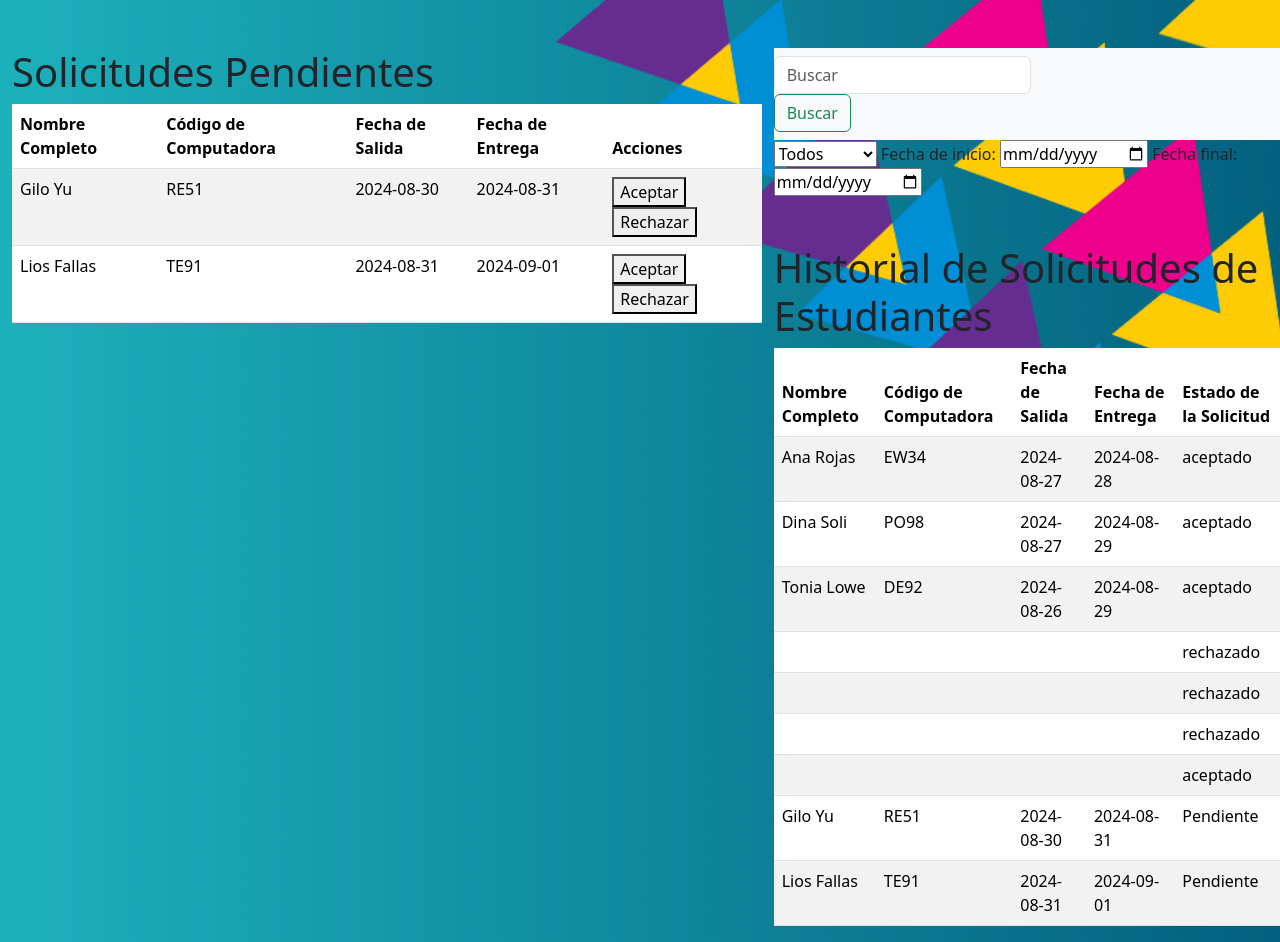
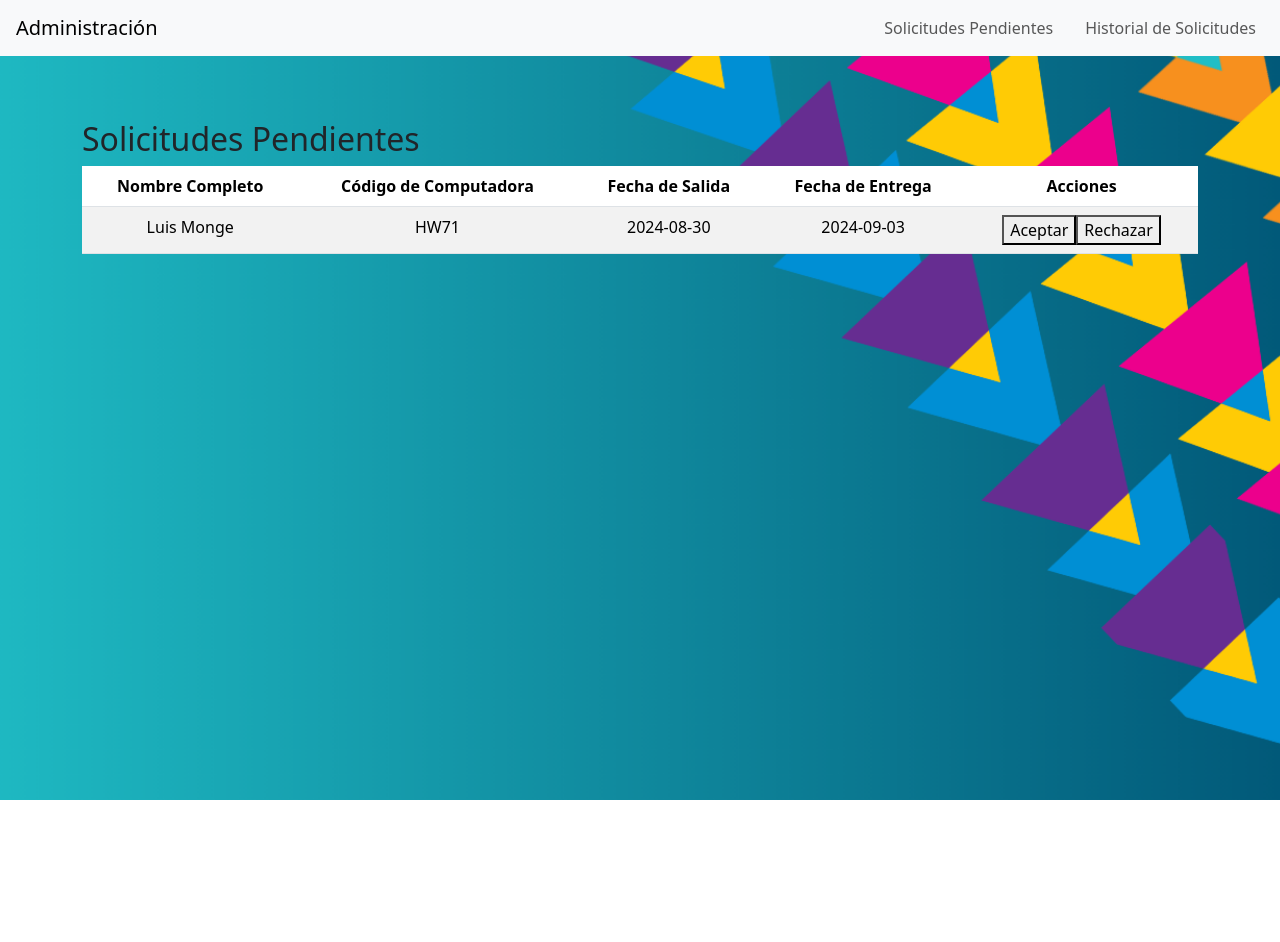
Before and after one commit to MarilaMorales/Permisos-Computadoras, a website built with Parcel: page src/Administracion/Administracion.html in a window 1280 px wide. After the commit the page ends 800 px from the top, so only its background shows below. Built offline with nearby package versions, Linux system fonts and the light colour scheme; data requests are answered from the project's data file.

Commit message:
filtros terminado

```diff
--- a/package.json
+++ b/package.json
@@ -8,7 +8,9 @@
   "type": "module",
   "scripts": {
     "server": "json-server --port 3001 --watch server/db.json",
-    "start": "npx parcel src/Estudiantes/Estudiantes.html"
+    "start": "npx parcel src/Login/Login.html"
+
+
   },
   "keywords": [],
   "author": "",
--- a/server/db.json
+++ b/server/db.json
@@ -53,10 +53,10 @@
       "password": "3456"
     },
     {
-      "id": "ffe9",
-      "nombre": "Luna gomez",
-      "correo": "luna@gmail.com",
-      "password": "3456"
+      "id": "0599",
+      "nombre": "Dino",
+      "correo": "dino@gmail.com",
+      "password": "1234"
     }
   ],
   "admins": [
@@ -104,38 +104,47 @@
       "estado": "aceptado"
     },
     {
-      "estado": "rechazado",
-      "id": "81b8"
+      "id": "204c",
+      "usuario": "VE28",
+      "codigoComputadora": "VQ24",
+      "fechaSalida": "2024-08-31",
+      "fechaRegreso": "2024-09-02",
+      "estado": "aceptado"
     },
     {
-      "estado": "rechazado",
-      "id": "2a33"
+      "id": "4eb9",
+      "usuario": "Diaz",
+      "codigoComputadora": "FER4",
+      "fechaSalida": "2024-08-13",
+      "fechaRegreso": "2024-08-22",
+      "estado": "rechazado"
     },
     {
-      "estado": "rechazado",
-      "id": "e9e8"
-    },
-    {
-      "estado": "aceptado",
-      "id": "e863"
-    },
-    {
-      "id": "8fb9",
-      "usuario": "Gilo Yu",
-      "sede": "Sede Edunamica Nosara",
+      "id": "d96d",
+      "usuario": "Luis Monge",
+      "sede": "Sede El Huerto",
       "fechaSalida": "2024-08-30",
-      "fechaRegreso": "2024-08-31",
-      "codigoComputadora": "RE51",
+      "fechaRegreso": "2024-09-03",
+      "codigoComputadora": "HW71",
       "condicionesAceptadas": true
     },
     {
-      "id": "1f43",
-      "usuario": "Lios Fallas",
-      "sede": "Sede Santa Ana",
+      "id": "5964",
+      "usuario": "Rebeca",
+      "sede": "Sede Edunamica Nosara",
       "fechaSalida": "2024-08-31",
-      "fechaRegreso": "2024-09-01",
-      "codigoComputadora": "TE91",
-      "condicionesAceptadas": true
+      "fechaRegreso": "2024-09-03",
+      "codigoComputadora": "VM73",
+      "condicionesAceptadas": true,
+      "estado": "aceptado"
+    },
+    {
+      "id": "c343",
+      "usuario": "Roberto Ruiz",
+      "codigoComputadora": "CR66",
+      "fechaSalida": "2024-08-30",
+      "fechaRegreso": "2024-08-31",
+      "estado": "rechazado"
     }
   ]
 }
--- a/src/Administracion/Administracion.html
+++ b/src/Administracion/Administracion.html
@@ -1,5 +1,5 @@
 <!DOCTYPE html>
-<html lang="en">
+<html lang="es">
 <head>
     <meta charset="UTF-8">
     <meta name="viewport" content="width=device-width, initial-scale=1.0">
@@ -9,8 +9,28 @@
 </head>
 <body>
 
+    <!-- Navbar -->
+    <nav id="titulo" class="navbar navbar-expand-lg navbar-light bg-light">
+        <a class="navbar-brand" href="#">Administración</a>
+        <button class="navbar-toggler" type="button" data-bs-toggle="collapse" data-bs-target="#navbarNav" aria-controls="navbarNav" aria-expanded="false" aria-label="Toggle navigation">
+            <span class="navbar-toggler-icon"></span>
+        </button>
+        <div class="collapse navbar-collapse" id="navbarNav">
+            <ul class="navbar-nav">
+                <li class="nav-item">
+                    <a class="nav-link" href="#" data-target="solicitudesPendientes">Solicitudes Pendientes</a>
+                </li>
+                <li class="nav-item">
+                    <a class="nav-link" href="#" data-target="historialSolicitudes">Historial de Solicitudes</a>
+                </li>
+            </ul>
+        </div>
+    </nav>
+
     <div class="container mt-5">
-        <h1>Solicitudes Pendientes</h1>
+        <!-- Solicitudes Pendientes -->
+        <section id="solicitudesPendientes">
+            <h2>Solicitudes Pendientes</h2>
             <table id="tablaSolicitudes" class="table table-striped">
                 <thead>
                     <tr>
@@ -25,32 +45,24 @@
                     <!-- Las filas de solicitudes pendientes se agregarán aquí dinámicamente -->
                 </tbody>
             </table>
-    </div>
+        </section>
 
-    <div class="containerHistorial mt-5">
-        <!-- Buscador  -->
-        <div class="searchBar">
-            <nav class="navbar navbar-light bg-light">
-                <form class="form-inline">
-                    <input id="inputSearch" class="form-control mr-sm-2" type="search" placeholder="Buscar" aria-label="Buscar">
-                    <button class="btn btn-outline-success my-2 my-sm-0" type="button">Buscar</button>
-                </form>
-            </nav>
-            <select id="solicitudSearch">
+        <!-- Historial de Solicitudes -->
+        <section id="historialSolicitudes" class="mt-5" style="display: none;">
+            <h2>Historial de Solicitudes de Estudiantes</h2>
+            <div class="search-bar mb-3">
+                <input id="inputSearch" class="form-control me-2" type="search" placeholder="Buscar" aria-label="Buscar">
+                <select id="solicitudSearch" class="form-select me-2">
                     <option value="todos">Todos</option>
                     <option value="rechazada">Rechazada</option>
                     <option value="aprobada">Aprobada</option>
                 </select>
-            <label for="startDate">Fecha de inicio:</label>
-            <input type="date" id="fechaInicio">
-
-            <label for="endDate">Fecha final:</label>
-            <input type="date" id="fechaFinal">
-
+                <label for="fechaInicio" class="me-2">Fecha de inicio:</label>
+                <input type="date" id="fechaInicio" class="form-control me-2">
+                <label for="fechaFinal" class="me-2">Fecha final:</label>
+                <input type="date" id="fechaFinal" class="form-control me-2">
+                <button class="btn btn-outline-success" type="button">Buscar</button>
             </div>
-
-        <div class="container2 mt-5">
-            <h1>Historial de Solicitudes de Estudiantes</h1>
             <table id="Historial" class="table table-striped">
                 <thead>
                     <tr>
@@ -62,12 +74,10 @@
                     </tr>
                 </thead>
                 <tbody>
-
                     <!-- Las filas del historial se agregarán aquí dinámicamente -->
-
                 </tbody>
             </table>
-        </div>
+        </section>
     </div>
 
     <script type="module" src="Administracion.js"></script>
--- a/src/Administracion/Administracion.js
+++ b/src/Administracion/Administracion.js
@@ -6,7 +6,8 @@ window.onload = function() {
     mostrarHistorial(); // Llama a la función para mostrar el historial al cargar
 
     // Asignar event listener al botón de búsqueda
-    document.querySelector('.btn-outline-success').addEventListener('click', filtrarSolicitudes);
+    let botonBuscar = document.querySelector('.btn-outline-success');
+    botonBuscar.addEventListener('click', filtrarSolicitudes);
 
     // Asignar event listener al select para filtrar por estado
     document.getElementById('solicitudSearch').addEventListener('change', function() {
@@ -14,16 +15,38 @@ window.onload = function() {
         filtrarSolicitudes();
     });
 
-
+    // Declarar variable estadoSelect
     let estadoSelect = '';
 
     // Asignar event listener al campo de búsqueda para filtrar mientras se escribe
     let inputSearch = document.getElementById('inputSearch');
     inputSearch.addEventListener('input', filtrarSolicitudes);
+
+    // Manejo de la visibilidad de secciones
+    const navLinks = document.querySelectorAll('.navbar-nav .nav-link');
+    const sections = document.querySelectorAll('section');
+
+    function mostrarSeccion(targetId) {
+        sections.forEach(function(section) {
+            if (section.id === targetId) {
+                section.style.display = 'block'; // Mostrar la sección seleccionada
+            } else {
+                section.style.display = 'none'; // Ocultar las demás secciones
+            }
+        });
+    }
+
+    navLinks.forEach(function(link) {
+        link.addEventListener('click', function(e) {
+            e.preventDefault(); // Prevenir el comportamiento predeterminado del enlace
+            const targetId = link.getAttribute('data-target'); // Obtener el id de la sección desde el data-target
+            mostrarSeccion(targetId);
+        });
+    });
+
+    // Mostrar la primera sección al cargar la página
+    mostrarSeccion('solicitudesPendientes');
 };
-
-
-
 
 // Función para mostrar las solicitudes pendientes
 async function mostrarSolicitudes() {
@@ -138,27 +161,9 @@ function mostrarHistorialEnTabla(solicitudes) {
     }
 }
 
-
-
-
-
 // Función para filtrar solicitudes en el historial
-
-filtrarSolicitudes()
-
-
-
-async function filtrarSolicitudes() {
-    try {
-        let solicitudes = await getPermisos();
-
-        let aceptadas = solicitudes.filter((element) => element.estado == 'aprobada');
-        let rechazadas = solicitudes.filter((element) => element.estado == 'rechazada');
-
-        console.log(aceptadas);
-        console.log(rechazadas);
-
-        // Ahora obtén los valores de entrada para filtrar
+function filtrarSolicitudes() {
+    // Obtener los valores de entrada
     let inputSearch = document.getElementById('inputSearch').value.toLowerCase().trim();
     let estadoSelect = document.getElementById('solicitudSearch').value.trim();
     let fechaInicio = document.getElementById('fechaInicio').value;
@@ -177,164 +182,91 @@ async function filtrarSolicitudes() {
         fechaFinal = null;
     }
 
-        // Filtrar solicitudes según el estado seleccionado
-        let solicitudesFiltradas = [];
-        if (estadoSelect === 'aprobada') {
-            solicitudesFiltradas = aceptadas;
-        } else if (estadoSelect === 'rechazada') {
-            solicitudesFiltradas = rechazadas;
+    // Obtener todas las filas del historial
+    let tbody = document.getElementById('Historial').querySelector('tbody');
+    let filas = tbody.getElementsByClassName('filaHistorial');
+
+    // Filtrar filas
+    let filteredRows = [];
+    for (let i = 0; i < filas.length; i++) {
+        let fila = filas[i];
+        let nombre = fila.getElementsByClassName('nombre')[0].textContent.toLowerCase().trim();
+        let estado = fila.getElementsByClassName('estado')[0].textContent.toLowerCase().trim();
+        let fechaSalida = new Date(fila.children[2].textContent.trim());
+        let fechaRegreso = new Date(fila.children[3].textContent.trim());
+
+        // Verificar si el nombre coincide con la búsqueda
+        let nombreCoincide = nombre.includes(inputSearch);
+
+        // Verificar el estado
+        let estadoCoincide = false;
+        if (estadoSelect === 'todos') {
+            estadoCoincide = true; // Mostrar todas las solicitudes si se selecciona 'todos'
         } else {
-            solicitudesFiltradas = solicitudes;
+            estadoCoincide = estado === estadoSelect; // Comparar el estado de la fila con el seleccionado
         }
 
-        // Aplicar filtros adicionales por nombre y fecha
-        solicitudesFiltradas = solicitudesFiltradas.filter(solicitud => {
-            let nombre = solicitud.nombre.toLowerCase().trim();
-            let fechaSalida = new Date(solicitud.fechaSalida);
-            let fechaRegreso = new Date(solicitud.fechaEntrega);
+        // Verificar si la fecha de salida y regreso están dentro del rango especificado
+        let fechaDentroRango = true;
 
-            let nombreCoincide = nombre.includes(inputSearch);
-
-            let fechaDentroRango = true;
         if (fechaInicio && fechaSalida < fechaInicio) {
             fechaDentroRango = false;
         }
+
         if (fechaFinal && fechaRegreso > fechaFinal) {
             fechaDentroRango = false;
         }
 
-            return nombreCoincide && fechaDentroRango;
-        });
-
-        // Mostrar las solicitudes filtradas en la tabla
-        let tbody = document.getElementById('Historial').querySelector('tbody');
-        tbody.innerHTML = ''; // Limpiar la tabla antes de agregar los nuevos resultados
-
-        solicitudesFiltradas.forEach(solicitud => {
-            let fila = document.createElement('tr');
-            fila.classList.add('filaHistorial');
-
-            fila.innerHTML = `
-                <td class="nombre">${solicitud.nombre}</td>
-                <td>${solicitud.codigoComputadora}</td>
-                <td>${solicitud.fechaSalida}</td>
-                <td>${solicitud.fechaEntrega}</td>
-                <td class="estado">${solicitud.estado}</td>
-            `;
-
-            tbody.appendChild(fila);
-        });
-
-    } catch (error) {
-        console.error('Error al mostrar historial:', error);
+        // Agregar fila a la lista de filas filtradas si coincide con los filtros
+        if (nombreCoincide && estadoCoincide && fechaDentroRango) {
+            filteredRows.push(fila);
         }
     }
 
-// Event listener para el botón de buscar
-
-
-
-
-
-
-
-
-
-// async function filtrarSolicitudes() {
-//     try {
-//         let solicitudes = await getPermisos();
-
-//         let aceptadas = solicitudes.filter((element) => element.estado == 'aceptado')
-//         let rechazadas = solicitudes.filter((element) => element.estado == 'rechazado')
-
-//         console.log(aceptadas);
-//         console.log(rechazadas);
-
-//     } catch (error) {
-//         console.error('Error al mostrar historial:', error);
-//     }
-
-// //   // Obtener los valores de entrada
-
-//   let inputSearch = document.getElementById('inputSearch').value.toLowerCase().trim();
-//   let estadoSelect = document.getElementById('solicitudSearch').value.trim();
-//   let fechaInicio = document.getElementById('fechaInicio').value;
-//   let fechaFinal = document.getElementById('fechaFinal').value;
-
-//   // Convertir fechas a objetos Date si están definidas
-//   if (fechaInicio) {
-//     fechaInicio = new Date(fechaInicio);
-//   } else {
-//     fechaInicio = null;
-//   }
-
-//   if (fechaFinal) {
-//     fechaFinal = new Date(fechaFinal);
-//   } else {
-//     fechaFinal = null;
-//   }
-
-//   // Obtener todas las filas del historial
-//   let tbody = document.getElementById('Historial').querySelector('tbody');
-//   let filas = tbody.getElementsByClassName('filaHistorial');
-
-//   // Filtrar filas
-//   let filteredRows = [];
-//   for (let i = 0; i < filas.length; i++) {
-//     let fila = filas[i];
-//     let nombre = fila.getElementsByClassName('nombre')[0].textContent.toLowerCase().trim();
-//     let estado = fila.getElementsByClassName('estado')[0].textContent.toLowerCase().trim();
-//     let fechaSalida = new Date(fila.children[2].textContent.trim());
-//     let fechaRegreso = new Date(fila.children[3].textContent.trim());
-
-//     // Verificar si el nombre coincide con la búsqueda
-//     let nombreCoincide = nombre.includes(inputSearch);
-
-//     // Verificar el estado
-//     let estadoCoincide = false;
-//     if (estadoSelect.value === 'todos') {
-//       estadoCoincide = true; // Mostrar todas las solicitudes si se selecciona 'todos'
-//     } else {
-//       estadoCoincide = estado === estadoSelect; // Comparar el estado de la fila con el seleccionado
-//     }
-
-//     // Verificar si la fecha de salida y regreso están dentro del rango especificado
-//     let fechaDentroRango = true;
-
-//     if (fechaInicio && fechaSalida < fechaInicio) {
-//       fechaDentroRango = false;
-//     }
-
-//     if (fechaFinal && fechaRegreso > fechaFinal) {
-//       fechaDentroRango = false;
-//     }
-
-//     // Agregar fila a la lista de filas filtradas si coincide con los filtros
-//     if (nombreCoincide && estadoCoincide && fechaDentroRango) {
-//       filteredRows.push(fila);
-//     }
-//   }
-
-//   // Mostrar u ocultar filas según la lista de filas filtradas
-//   for (let i = 0; i < filas.length; i++) {
-//     let fila = filas[i];
-//     if (filteredRows.includes(fila)) {
-//       fila.style.display = ''; // Mostrar la fila
-//     } else {
-//       fila.style.display = 'none'; // Ocultar la fila
-//     }
-//   }
-// }
-
-
-
-
-
+    // Mostrar u ocultar filas según la lista de filas filtradas
+    for (let i = 0; i < filas.length; i++) {
+        let fila = filas[i];
+        if (filteredRows.includes(fila)) {
+            fila.style.display = ''; // Mostrar la fila
+        } else {
+            fila.style.display = 'none'; // Ocultar la fila
+        }
+    }
+}
 
 // Función para actualizar una solicitud
 async function actualizarSolicitud(id, estado) {
     try {
-        await putSolicitud(id, { estado: estado });
+        // Obtener la solicitud original antes de actualizar
+        let solicitudes = await getPermisos();
+        let solicitudOriginal = null;
+
+        // Buscar la solicitud por ID
+        for (let i = 0; i < solicitudes.length; i++) {
+            if (solicitudes[i].id === id) {
+                solicitudOriginal = solicitudes[i];
+                break;
+            }
+        }
+
+        // Si no se encuentra la solicitud, lanza un error
+        if (solicitudOriginal === null) {
+            throw new Error('Solicitud no encontrada');
+        }
+
+        // Crear un objeto con todos los datos originales más el nuevo estado
+        let solicitudActualizada = {
+            id: solicitudOriginal.id,
+            usuario: solicitudOriginal.usuario,
+            codigoComputadora: solicitudOriginal.codigoComputadora,
+            fechaSalida: solicitudOriginal.fechaSalida,
+            fechaRegreso: solicitudOriginal.fechaRegreso,
+            estado: estado // Actualizar solo el campo estado
+        };
+
+        // Enviar la solicitud actualizada al servidor
+        await putSolicitud(id, solicitudActualizada);
+
         console.log('Solicitud actualizada:', id, estado);
         mostrarSolicitudes(); // Recargar solicitudes después de actualizar
         mostrarHistorial(); // Recargar historial después de actualizar
--- a/src/Administracion/Styles.css
+++ b/src/Administracion/Styles.css
@@ -1,8 +1,86 @@
+/* Estilo para el body */
 body {
-    display: flex;
-    justify-content: center;
-    min-height: 100vh;
-    background: url("../Registro/img/Fondo de Pantalla.png");
-    background-size: cover;
-    background-position: center;
-  }
+  display: flex;
+  flex-direction: column;
+  align-items: center;
+  min-height: 100vh;
+  background: url("../Registro/img/Fondo de Pantalla.png") no-repeat center center fixed;
+  background-size: cover;
+}
+
+/* Ajustes para las tablas */
+.table {
+  background: #ffffff;
+  border-radius: 0.5rem;
+}
+
+.table th {
+  text-align: center;
+}
+
+.table td {
+  text-align: center;
+}
+
+/* Espaciado y márgenes para secciones */
+section {
+  margin-bottom: 2rem;
+}
+
+
+.search-bar {
+  display: flex;
+  flex-wrap: wrap;
+  align-items: center;
+  gap: 0.6rem;
+}
+
+.search-bar input[type="search"]{
+  margin: 0;
+}
+
+.search-bar select{
+  margin: 0;
+
+}
+
+.search-bar input[type="date"]{
+
+  margin: 0;
+}
+
+.search-bar button {
+  margin: 0;
+}
+
+.search-bar .form-control,
+.search-bar .form-select {
+  max-width: 200px;
+}
+
+/* Navbar styling */
+.navbar {
+  width: 100%;
+  position: fixed;
+  top: 0;
+  left: 0;
+  z-index: 1030;
+}
+
+.navbar-brand {
+  margin-left: 1rem;
+}
+
+.navbar-nav {
+  margin-left: auto; /* Alinear los enlaces a la derecha */
+  margin-right: 1rem;
+}
+
+.navbar-nav .nav-link {
+  margin-left: 1rem; /* Espacio entre los enlaces */
+}
+
+/* Ajustes para el contenido debajo del navbar */
+.container {
+  padding-top: 4.5rem;
+}
--- a/src/Estudiantes/Estudiantes.js
+++ b/src/Estudiantes/Estudiantes.js
@@ -8,6 +8,8 @@ const fechaRegresoInput = document.getElementById('fechaRegreso');
 const codigoComputadoraInput = document.getElementById('codigoComputadora');
 const condicionesCheckbox = document.getElementById('condiciones');
 const enviarBtn = document.getElementById("btnEnviar")
+
+
 
 // Ejemplo de cómo podrías manejar el evento de envío del formulario
 enviarBtn.addEventListener('click', async function(event) {
--- a/src/Estudiantes/Styles.css
+++ b/src/Estudiantes/Styles.css
@@ -6,7 +6,7 @@
 }
 
 body {
-    background-image: url(./img/Patron\ Flechas.png);
+    /* background-image: url(""); */
     background-repeat: no-repeat;
     background-size: contain;
    background-color: #007BFF;
--- a/src/Login/Login.js
+++ b/src/Login/Login.js
@@ -19,7 +19,7 @@ loginButton.addEventListener("click", async function () {
         if (user) {
             if (user.password === passwordValue) {
                 alert("¡Éxito! Usuario normal entrando.");
-                window.location.href="http://http://localhost:1234/Estudiantes.html"
+                window.location.href="http://localhost:1234/Estudiantes.html"
             } else {
                 alert("Contraseña incorrecta.");
             }
@@ -30,7 +30,7 @@ loginButton.addEventListener("click", async function () {
             if (useradmin) {
                 if (useradmin.password === passwordValue) {
                     alert("¡Éxito! Administrador entrando.");
-                    window.location.href="http://http://localhost:1234/Administracion.html"
+                    window.location.href="http://localhost:1234/Administracion.html"
                 } else {
                     alert("Contraseña incorrecta para administrador.");
                 }
--- a/src/Registro/Registro.js
+++ b/src/Registro/Registro.js
@@ -10,9 +10,6 @@ let btnEnviarAdmin = document.getElementById("btnEnviarAdmin");
 document.getElementById('loginBtn').addEventListener('click', function() {
     window.location.href = '"http://http://localhost:1234/Login.html"';
 });
-
-
-
 
 
 btnEnviar.addEventListener("click", async function(event) {
```
Also changed, not shown: src/Bienvenido/img/Flechas-01.png (added), 9 other files. Lines whose indentation alone changed are shown as unchanged.
